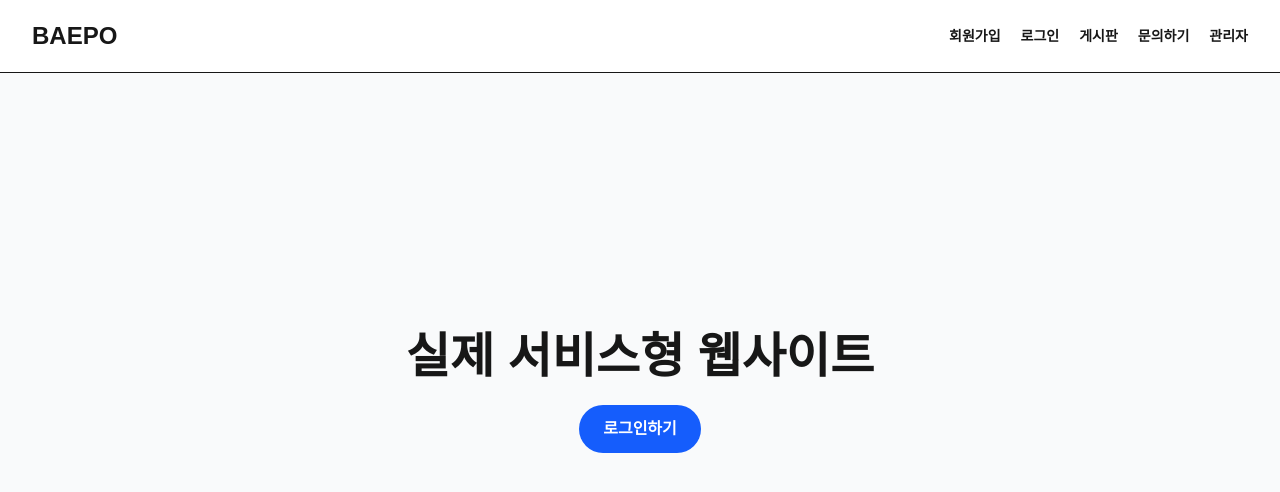
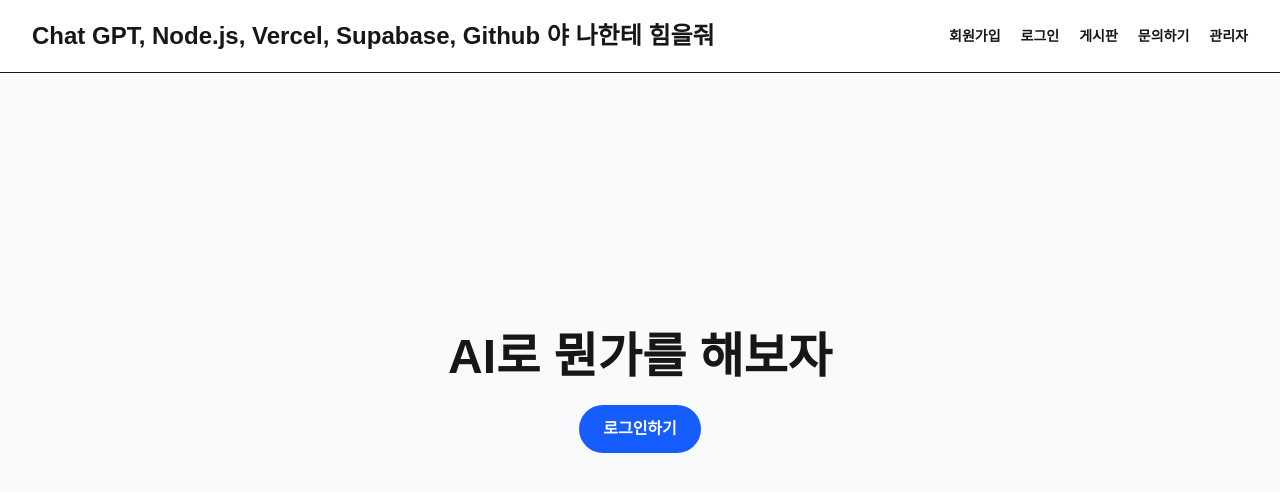
Before and after one commit to culturepass/baepo-project, a Next.js app: page / in a window 1280 px wide. Shown: the top 492 px of the page. Built offline with nearby package versions, Linux system fonts and the light colour scheme; no server answers.

Commit message:
update service pages

```diff
--- a/app/page.tsx
+++ b/app/page.tsx
@@ -24,7 +24,7 @@ export default function Home() {
   return (
     <main className="min-h-screen bg-gray-50">
       <header className="flex items-center justify-between border-b bg-white px-8 py-5">
-        <h1 className="text-2xl font-bold">BAEPO</h1>
+        <h1 className="text-2xl font-bold">Chat GPT, Node.js, Vercel, Supabase, Github 야 나한테 힘을줘</h1>
 
         <nav className="flex gap-5 text-sm font-semibold">
           <a href="/signup">회원가입</a>
@@ -37,7 +37,7 @@ export default function Home() {
 
       <section className="flex min-h-[80vh] flex-col items-center justify-center px-6 text-center">
         <h2 className="mb-6 text-5xl font-extrabold">
-          실제 서비스형 웹사이트
+          AI로 뭔가를 해보자
         </h2>
 
         {email ? (
```
